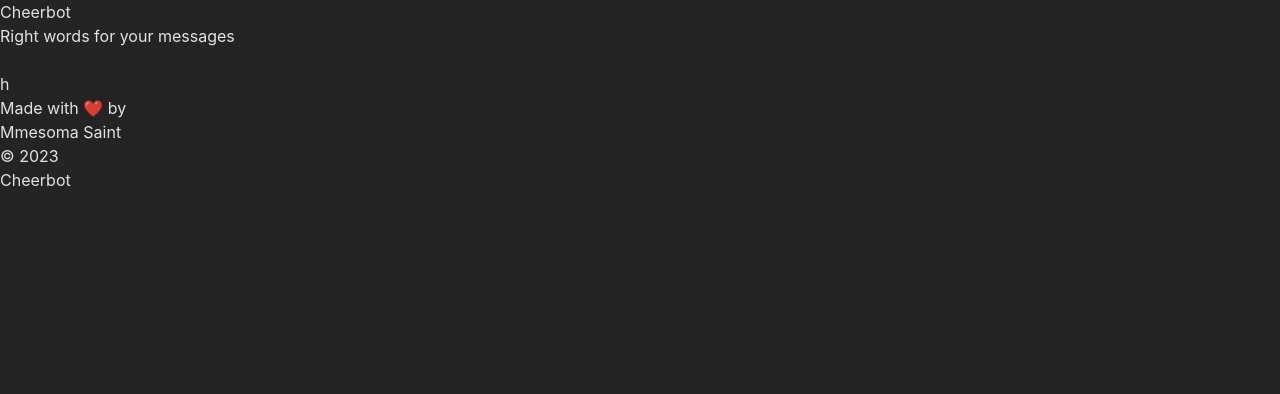
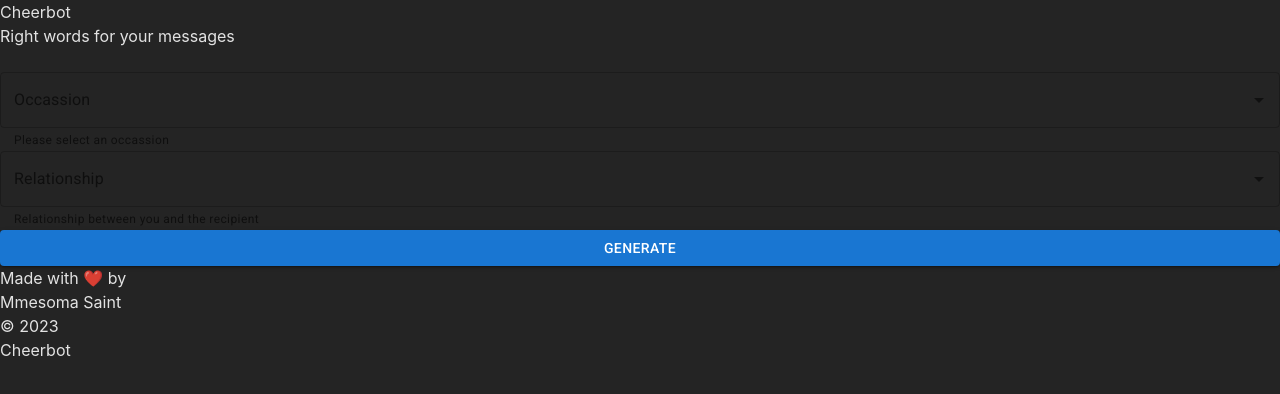
Before and after one commit to mmesomasaint/cheerbot, a React (Vite) app: page / in a window 1280 px wide. Shown: the top 394 px of the page. Built offline with nearby package versions, Linux system fonts and the light colour scheme; some icons are missing; a web font is replaced by a local one.

Commit message:
Feat: Include the material ui

```diff
--- a/src/App.tsx
+++ b/src/App.tsx
@@ -1,28 +1,76 @@
 import { FaGithub } from 'react-icons/fa6'
 import Text, { TextLink } from './components/text.tsx'
+import TextField from '@mui/material/TextField'
+import Autocomplete from '@mui/material/Autocomplete'
+import Button from '@mui/material/Button'
+
+const theOccassion = [
+  {label: "Christmas"},
+  {label: "New Year"},
+  {label: "Christmas & New Year"},
+  {label: "Birthday"},
+  {label: "Halloween"},
+  {label: "Easter"},
+  {label: "Thanksgiving"},
+  {label: "Lent"},
+  {label: "Sunday"},
+  {label: "Graduation"},
+  {label: "Matriculation"},
+]
+
+const theRelationship = [
+  {label: "Brother"},
+  {label: "Sister"},
+  {label: "Uncle"},
+  {label: "Aunt"},
+  {label: "Parent"},
+  {label: "Friend"},
+  {label: "Best Friend"},
+  {label: "Teacher"},
+  {label: "Enemy"},
+]
 
 function App() {
   return (
     <div className='min-h-screen flex flex-col w-full'>
-      <header className='fixed w-full px-10 py-4 border-b border-gray-300/40'>
+      <header className='fixed w-full px-10 py-4 border-b border-gray-300/20'>
         <div className='flex justify-between items-center'>
           <div className=''>
             <Text size='xl'>Cheerbot</Text>
             <Text size='xs'>Right words for your messages</Text>
           </div>
-          <div className='w-12 h-12 flex justify-center items-center border border-gray-300/40 rounded-lg duration-300 hover:scale-110 hover:shadow-lg'>
+          <div className='w-12 h-12 flex justify-center items-center border border-gray-300/20 rounded-lg duration-300 hover:scale-110 hover:shadow-lg'>
             <FaGithub className='text-3xl' />
           </div>
         </div>
       </header>
-      <main className='grow p-10 mt-[5.3rem] h-full'>
-        <div className='grid xl:grid-cols-12 lg:grid-cols-10 gap-10 h-full'>
-          <div className='col-span-full lg:col-span-4 xl:col-span-6 rounded-lg border border-white/50 h-full'>
-            h
+      <main className='grow p-10 mt-[5.3rem] h-full bg-white/50'>
+        <div className='grid xl:grid-cols-12 lg:grid-cols-10 gap-20 h-full'>
+          <div className='col-span-full lg:col-span-4 xl:col-span-5 rounded-lg h-full flex flex-col justify-start items-start gap-8'>
+            <Autocomplete
+              disablePortal
+              id='combo-box-demo'
+              options={theOccassion}
+              sx={{ width: '100%' }}
+              renderInput={(params: any) => (
+                <TextField {...params} label='Occassion' helperText='Please select an occassion' color='warning' />
+              )}
+            />
+            <Autocomplete
+              disablePortal
+              id='combo-box-demo'
+              options={theRelationship}
+              sx={{ width: '100%' }}
+              renderInput={(params: any) => (
+                <TextField {...params} label='Relationship' helperText='Relationship between you and the recipient' color='warning' />
+              )}
+            />
+
+      <Button sx={{width: '100%'}} variant="contained">Generate</Button>
           </div>
         </div>
       </main>
-      <footer className='w-full px-10 py-4 border-t border-gray-300/40'>
+      <footer className='w-full px-10 py-4 border-t border-gray-300/20'>
         <div className='flex justify-between items-center'>
           <div className=''>
             <Text size='xs'>Made with ❤️ by</Text>
--- a/src/components/text.tsx
+++ b/src/components/text.tsx
@@ -27,7 +27,7 @@ export default function Text({
   const isFaded = faded ? `${isWhite}/50` : isWhite
 
   return (
-    <p className={`${isCopy} ${isFaded} ${sizeStyles} font-medium`}>
+    <p className={`${isCopy} ${isFaded} ${sizeStyles} font-normal`}>
       {children}
     </p>
   )
--- a/src/index.css
+++ b/src/index.css
@@ -3,7 +3,7 @@
 @tailwind utilities;
 
 :root {
-  font-family: Inter, system-ui, Avenir, Helvetica, Arial, sans-serif;
+  font-family: -apple-system, Roboto, Inter, system-ui, Avenir, Helvetica, Arial, sans-serif;
   line-height: 1.5;
   font-weight: 400;
 
```
